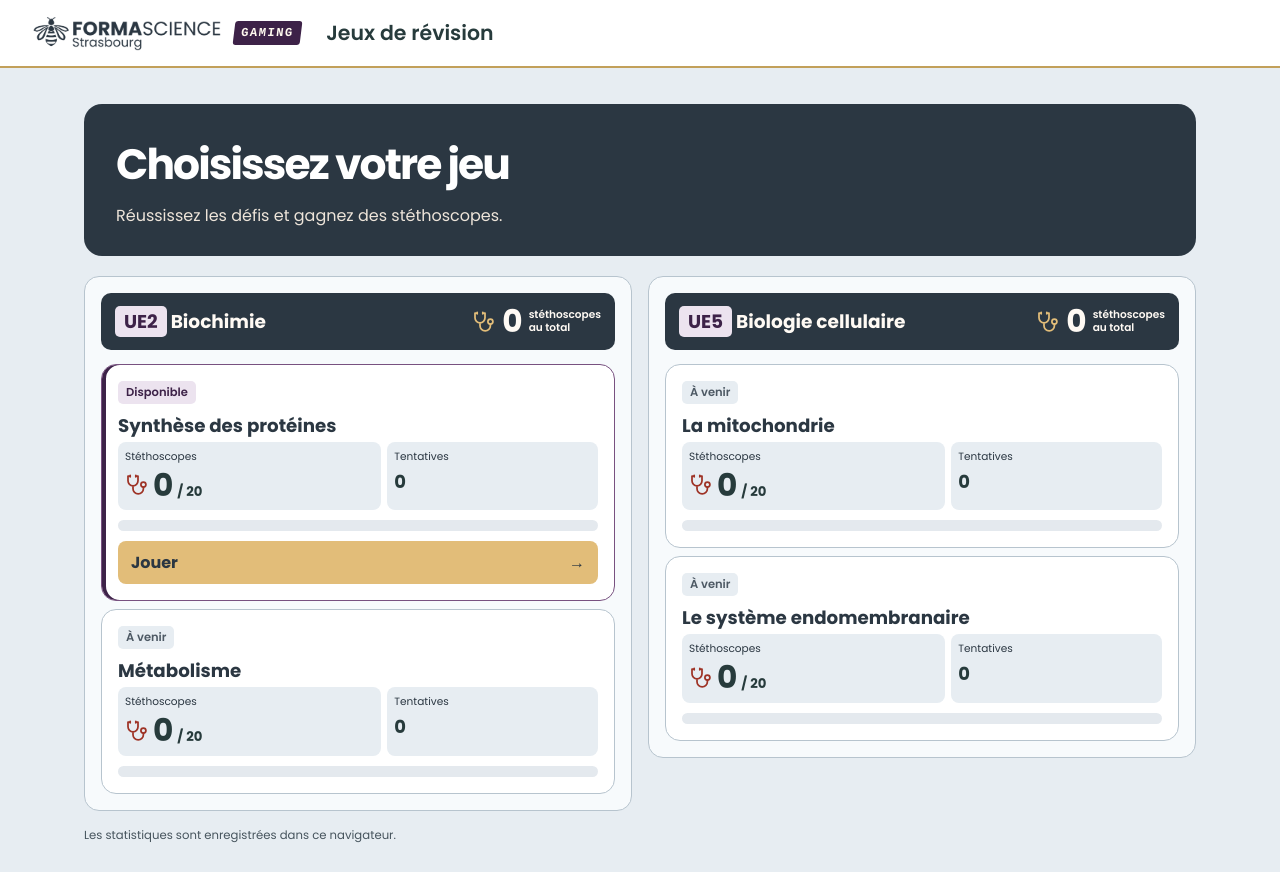
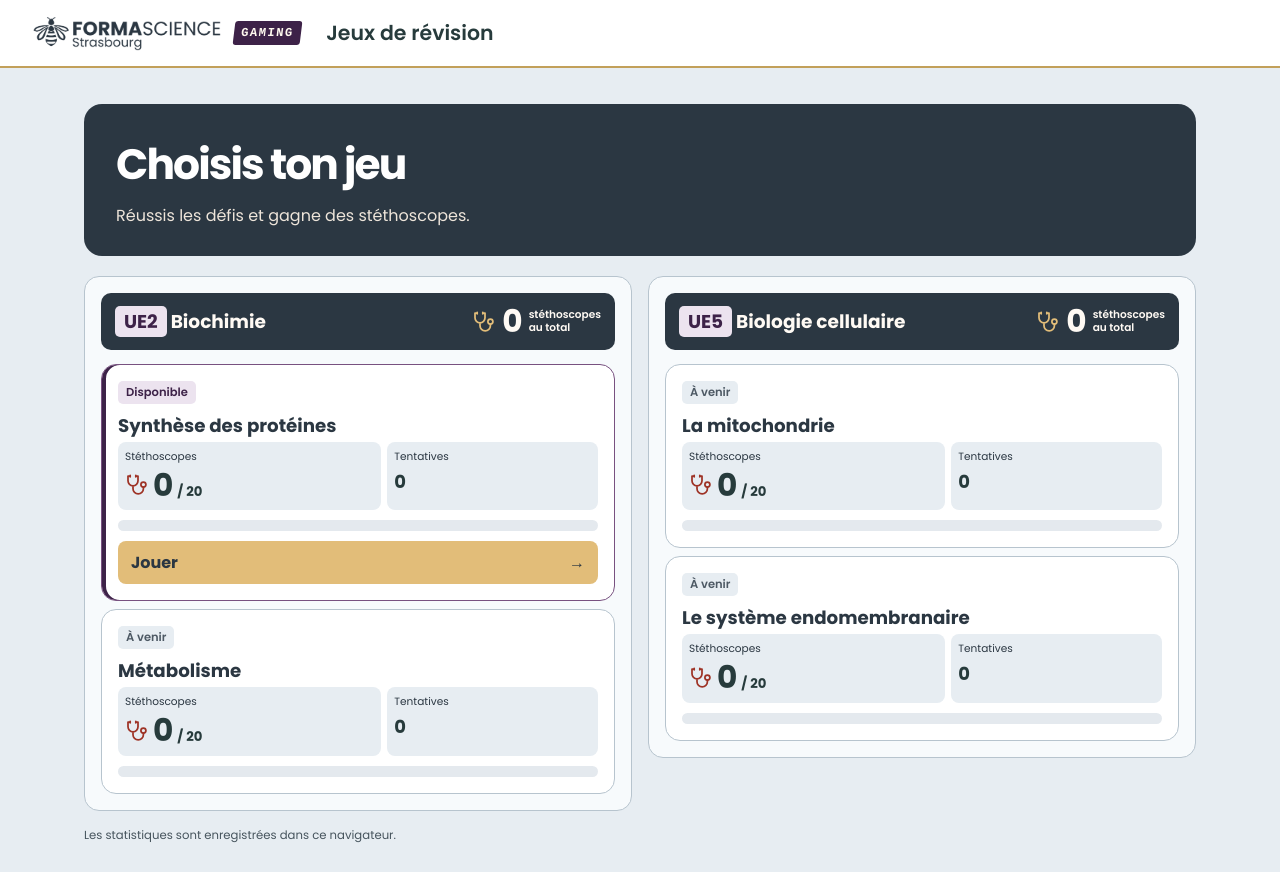
Before and after one commit to formascience-code/gaming, a Next.js app: page / in a window 1280 px wide. Built offline with nearby package versions, Linux system fonts and the light colour scheme.

Commit message:
Tutoyer sur l’accueil Gaming

```diff
--- a/app/page.tsx
+++ b/app/page.tsx
@@ -38,8 +38,8 @@ export default function GamingHome() {
     <GameHeader title="Jeux de révision">{null}</GameHeader>
     <main className={styles.library}>
       <section className={styles.intro} aria-labelledby="library-title">
-        <h2 id="library-title">Choisissez votre jeu</h2>
-        <p>Réussissez les défis et gagnez des stéthoscopes.</p>
+        <h2 id="library-title">Choisis ton jeu</h2>
+        <p>Réussis les défis et gagne des stéthoscopes.</p>
       </section>
       <div className={styles.units}>
         {units.map(unit => {
```
